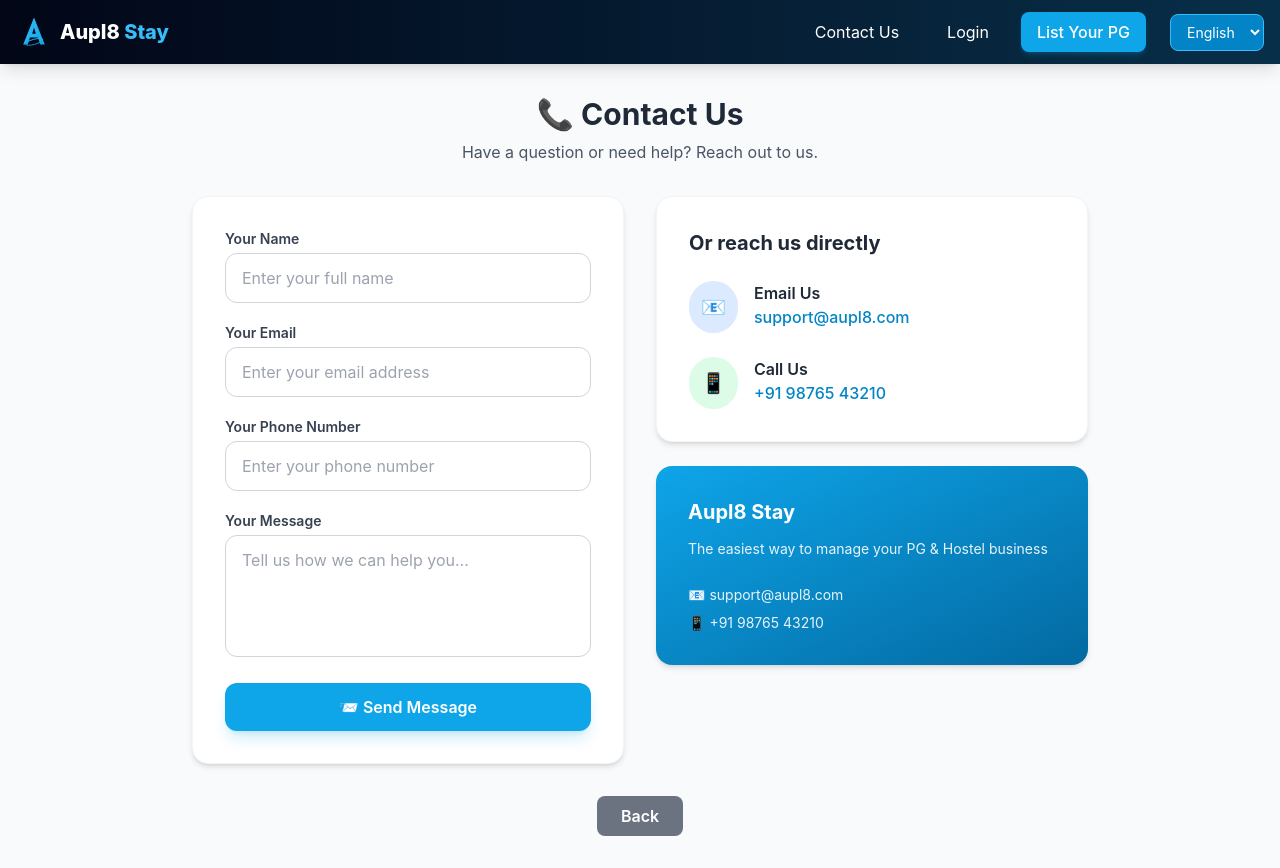
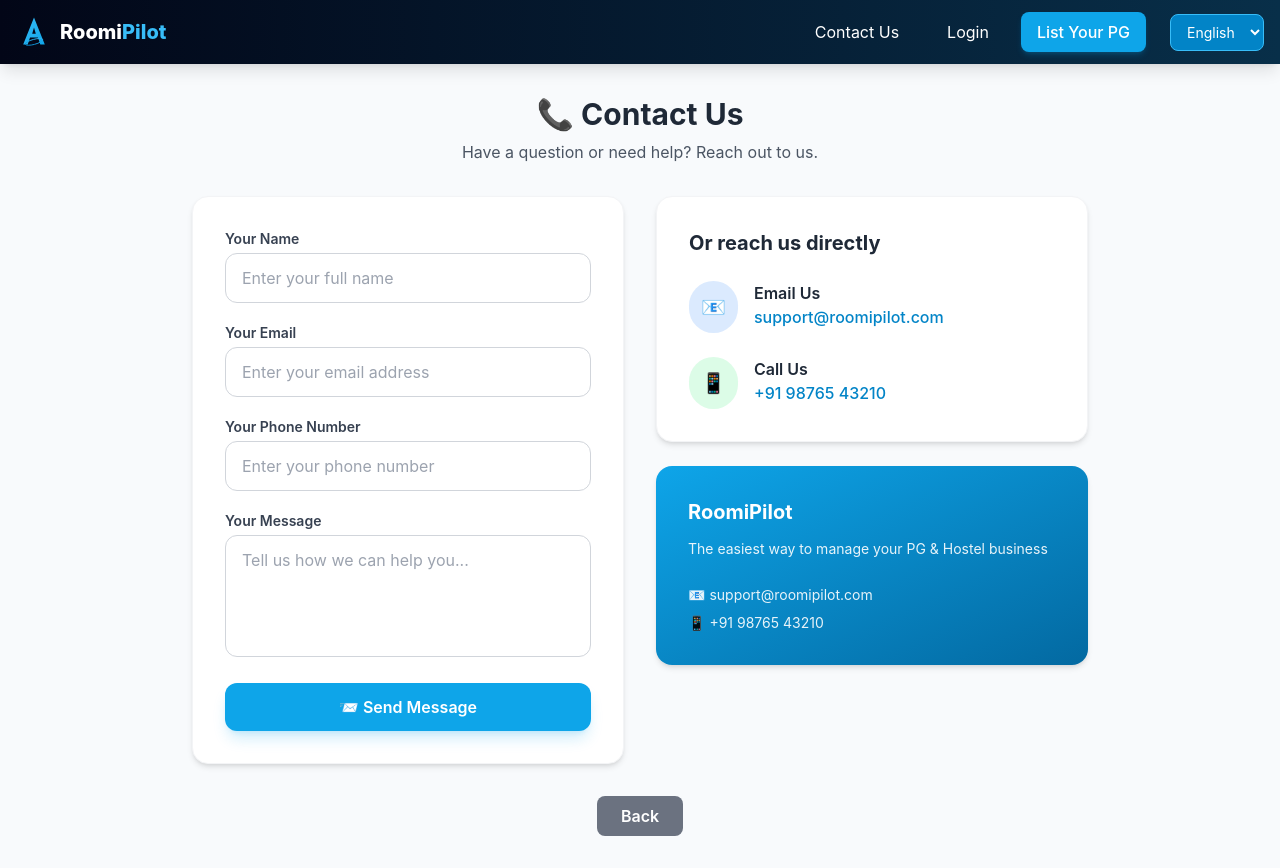
Before and after one commit to ravirajh2010-test/PGApp, a React (Vite) app in the folder frontend/: page /contact in a window 1280 px wide. Built offline with nearby package versions, Linux system fonts and the light colour scheme; no server answers; the HTML template or start-up script is replaced by a standard one.

Commit message:
Rebrand Aupl8 Stay to RoomiPilot: update all UI, emails, i18n, CORS for roomipilot.com domain

```diff
--- a/frontend/index.html
+++ b/frontend/index.html
@@ -4,7 +4,7 @@
     <meta charset="UTF-8" />
     <link rel="icon" type="image/svg+xml" href="/images/aupl8-logo.svg" />
     <meta name="viewport" content="width=device-width, initial-scale=1.0" />
-    <title>Aupl8 Stay - Property Management</title>
+    <title>RoomiPilot - Property Management</title>
   </head>
   <body>
     <div id="root"></div>
--- a/frontend/src/App.css
+++ b/frontend/src/App.css
@@ -17,7 +17,7 @@
   background: #f8fafc;
 }
 
-/* Aupl8 brand theme */
+/* RoomiPilot brand theme */
 :root {
   --saffron-primary: #FF9933;
   --saffron-dark: #E68A2C;
--- a/frontend/src/components/Header.jsx
+++ b/frontend/src/components/Header.jsx
@@ -19,8 +19,8 @@
     <header className="bg-gradient-to-r from-dark-900 to-brand-950 text-white shadow-lg sticky top-0 z-50">
       <div className="max-w-7xl mx-auto px-4 py-3 flex justify-between items-center">
         <Link to="/" className="flex items-center gap-2">
-          <img src="/images/aupl8-logo.svg" alt="Aupl8" className="h-9 w-9" />
-          <span className="text-xl font-extrabold">{org ? org.name : <span>Aupl8 <span className="text-brand-400">Stay</span></span>}</span>
+          <img src="/images/aupl8-logo.svg" alt="RoomiPilot" className="h-9 w-9" />
+          <span className="text-xl font-extrabold">{org ? org.name : <span>Roomi<span className="text-brand-400">Pilot</span></span>}</span>
         </Link>
         <div className="flex items-center gap-6">
           <nav className="flex items-center gap-4">
--- a/frontend/src/locales/en.json
+++ b/frontend/src/locales/en.json
@@ -1,5 +1,5 @@
 {
-  "app.title": "Aupl8 Stay - Multi-Tenant Property Management",
+  "app.title": "RoomiPilot - Multi-Tenant Property Management",
   "app.listYourPG": "List Your PG",
 
   "auth.login": "Login",
@@ -147,7 +147,7 @@
   "superAdmin.noInactiveUsers": "No inactive users found",
 
   "onboarding.registerBusiness": "Register Your PG Business",
-  "onboarding.setupOrg": "Set up your organization on Aupl8 Stay in minutes",
+  "onboarding.setupOrg": "Set up your organization on RoomiPilot in minutes",
   "onboarding.choosePlan": "Choose Your Plan",
   "onboarding.orgDetails": "Organization Details",
   "onboarding.createAdmin": "Create Admin Account",
@@ -177,7 +177,7 @@
   "onboarding.fillRequired": "Please fill in all required fields",
   "onboarding.enterAddress": "Enter your business address",
 
-  "guest.pageTitle": "Aupl8 Stay",
+  "guest.pageTitle": "RoomiPilot",
   "guest.tagline": "The easiest way to manage your PG & Hostel business",
   "guest.taglineSub": "Multi-tenant SaaS platform for PG owners and hostel managers",
   "guest.propertyMgmt": "Property Management",
--- a/frontend/src/locales/hi.json
+++ b/frontend/src/locales/hi.json
@@ -1,5 +1,5 @@
 {
-  "app.title": "Aupl8 Stay - मल्टी-टेनेंट संपत्ति प्रबंधन",
+  "app.title": "RoomiPilot - मल्टी-टेनेंट संपत्ति प्रबंधन",
   "app.listYourPG": "अपना PG सूचीबद्ध करें",
 
   "auth.login": "लॉगिन",
@@ -147,7 +147,7 @@
   "superAdmin.noInactiveUsers": "कोई निष्क्रिय उपयोगकर्ता नहीं मिला",
 
   "onboarding.registerBusiness": "अपना PG व्यापार पंजीकृत करें",
-  "onboarding.setupOrg": "कुछ मिनटों में Aupl8 Stay पर अपना संगठन स्थापित करें",
+  "onboarding.setupOrg": "कुछ मिनटों में RoomiPilot पर अपना संगठन स्थापित करें",
   "onboarding.choosePlan": "अपनी योजना चुनें",
   "onboarding.orgDetails": "संगठन विवरण",
   "onboarding.createAdmin": "प्रशासक खाता बनाएं",
@@ -177,7 +177,7 @@
   "onboarding.fillRequired": "कृपया सभी आवश्यक फ़ील्ड भरें",
   "onboarding.enterAddress": "अपना व्यापार पता दर्ज करें",
 
-  "guest.pageTitle": "Aupl8 Stay",
+  "guest.pageTitle": "RoomiPilot",
   "guest.tagline": "अपने PG और हॉस्टल व्यवसाय को प्रबंधित करने का सबसे आसान तरीका",
   "guest.taglineSub": "PG मालिकों और हॉस्टल प्रबंधकों के लिए मल्टी-टेनेंट SaaS प्लेटफॉर्म",
   "guest.propertyMgmt": "संपत्ति प्रबंधन",
--- a/frontend/src/locales/te.json
+++ b/frontend/src/locales/te.json
@@ -1,5 +1,5 @@
 {
-  "app.title": "Aupl8 Stay - మల్టీ-టెనెంట్ ప్రాపర్టీ మేనేజ్‌మెంట్",
+  "app.title": "RoomiPilot - మల్టీ-టెనెంట్ ప్రాపర్టీ మేనేజ్‌మెంట్",
   "app.listYourPG": "మీ PG జాబితా చేయండి",
 
   "auth.login": "లాగిన్",
@@ -147,7 +147,7 @@
   "superAdmin.noInactiveUsers": "నిష్క్రియ వినియోగదారులు కనుగొనబడలేదు",
 
   "onboarding.registerBusiness": "మీ PG వ్యాపారాన్ని నమోదు చేయండి",
-  "onboarding.setupOrg": "కొన్ని నిమిషాల్లో Aupl8 Stay లో మీ సంస్థను ఏర్పాటు చేయండి",
+  "onboarding.setupOrg": "కొన్ని నిమిషాల్లో RoomiPilot లో మీ సంస్థను ఏర్పాటు చేయండి",
   "onboarding.choosePlan": "మీ ప్లాన్ ఎంచుకోండి",
   "onboarding.orgDetails": "సంస్థ వివరాలు",
   "onboarding.createAdmin": "నిర్వాహక ఖాతా సృష్టించండి",
@@ -177,7 +177,7 @@
   "onboarding.fillRequired": "దయచేసి అన్ని అవసరమైన ఫీల్డ్‌లను నింపండి",
   "onboarding.enterAddress": "మీ వ్యాపార చిరునామాను నమోదు చేయండి",
 
-  "guest.pageTitle": "Aupl8 Stay",
+  "guest.pageTitle": "RoomiPilot",
   "guest.tagline": "మీ PG & హాస్టల్ వ్యాపారాన్ని నిర్వహించడానికి సులభమైన మార్గం",
   "guest.taglineSub": "PG యజమానులు మరియు హాస్టల్ నిర్వాహకుల కోసం మల్టీ-టెనెంట్ SaaS ప్లాట్‌ఫాం",
   "guest.propertyMgmt": "ఆస్తి నిర్వహణ",
--- a/frontend/src/pages/ContactUs.jsx
+++ b/frontend/src/pages/ContactUs.jsx
@@ -135,8 +135,8 @@
                   <h3 className="font-semibold text-gray-800">
                     <FormattedMessage id="contact.emailUs" defaultMessage="Email Us" />
                   </h3>
-                  <a href="mailto:support@aupl8.com" className="text-brand-600 hover:underline font-medium">
-                    support@aupl8.com
+                  <a href="mailto:support@roomipilot.com" className="text-brand-600 hover:underline font-medium">
+                    support@roomipilot.com
                   </a>
                 </div>
               </div>
@@ -156,7 +156,7 @@
 
           {/* Quick info card */}
           <div className="bg-gradient-to-br from-brand-500 to-brand-700 rounded-2xl shadow-md p-8 text-white">
-            <h3 className="text-xl font-bold mb-3">Aupl8 Stay</h3>
+            <h3 className="text-xl font-bold mb-3">RoomiPilot</h3>
             <p className="opacity-90 text-sm leading-relaxed">
               <FormattedMessage
                 id="guest.tagline"
@@ -164,7 +164,7 @@
               />
             </p>
             <div className="mt-6 space-y-2 text-sm opacity-90">
-              <p>📧 support@aupl8.com</p>
+              <p>📧 support@roomipilot.com</p>
               <p>📱 +91 98765 43210</p>
             </div>
           </div>
--- a/frontend/src/pages/GuestView.jsx
+++ b/frontend/src/pages/GuestView.jsx
@@ -26,9 +26,9 @@
             <div className="flex flex-col md:flex-row items-center gap-12">
               <div className="flex-1 text-center md:text-left">
                 <div className="flex items-center gap-3 mb-6 justify-center md:justify-start">
-                  <img src="/images/aupl8-logo.svg" alt="Aupl8" className="h-14 w-14" />
+                  <img src="/images/aupl8-logo.svg" alt="RoomiPilot" className="h-14 w-14" />
                   <span className="text-4xl md:text-5xl font-extrabold tracking-tight">
-                    Aupl8 <span className="text-brand-400">Stay</span>
+                    Roomi<span className="text-brand-400">Pilot</span>
                   </span>
                 </div>
                 <h1 className="text-3xl md:text-5xl font-bold mb-6 leading-tight">
@@ -49,7 +49,7 @@
               <div className="flex-1 hidden md:flex justify-center">
                 <div className="relative">
                   <div className="w-80 h-80 bg-gradient-to-br from-brand-400/20 to-brand-600/20 rounded-3xl backdrop-blur-sm border border-brand-400/20 p-8 flex items-center justify-center">
-                    <img src="/images/aupl8-logo.svg" alt="Aupl8 Stay" className="w-48 h-48 drop-shadow-2xl" />
+                    <img src="/images/aupl8-logo.svg" alt="RoomiPilot" className="w-48 h-48 drop-shadow-2xl" />
                   </div>
                   <div className="absolute -top-4 -right-4 w-20 h-20 bg-brand-500 rounded-2xl flex items-center justify-center shadow-lg">
                     <span className="text-3xl">🏢</span>
@@ -138,10 +138,10 @@
         <footer className="bg-dark-900 text-gray-400 py-8">
           <div className="max-w-7xl mx-auto px-4 flex flex-col md:flex-row items-center justify-between gap-4">
             <div className="flex items-center gap-2">
-              <img src="/images/aupl8-logo.svg" alt="Aupl8" className="h-8 w-8" />
-              <span className="text-white font-bold text-lg">Aupl8 Stay</span>
+              <img src="/images/aupl8-logo.svg" alt="RoomiPilot" className="h-8 w-8" />
+              <span className="text-white font-bold text-lg">RoomiPilot</span>
             </div>
-            <p className="text-sm">&copy; {new Date().getFullYear()} Aupl8 Stay. All rights reserved.</p>
+            <p className="text-sm">&copy; {new Date().getFullYear()} RoomiPilot. All rights reserved.</p>
           </div>
         </footer>
       </div>
--- a/frontend/src/pages/Login.jsx
+++ b/frontend/src/pages/Login.jsx
@@ -68,8 +68,8 @@
             <div className="absolute top-10 left-10 w-40 h-40 bg-brand-400/10 rounded-full blur-2xl"></div>
             <div className="absolute bottom-10 right-10 w-56 h-56 bg-brand-600/10 rounded-full blur-2xl"></div>
             <div className="relative text-center text-white">
-              <img src="/images/aupl8-logo.svg" alt="Aupl8 Stay" className="h-24 w-24 mx-auto mb-6 drop-shadow-lg" />
-              <h2 className="text-3xl font-extrabold mb-2">Aupl8 <span className="text-brand-400">Stay</span></h2>
+              <img src="/images/aupl8-logo.svg" alt="RoomiPilot" className="h-24 w-24 mx-auto mb-6 drop-shadow-lg" />
+              <h2 className="text-3xl font-extrabold mb-2">Roomi<span className="text-brand-400">Pilot</span></h2>
               <p className="text-gray-300 text-lg">Manage your PG/Hostel business with ease</p>
               <div className="mt-8 flex gap-3 justify-center">
                 <div className="w-2 h-2 bg-brand-400 rounded-full"></div>
@@ -83,8 +83,8 @@
           <div className="p-8">
             <div className="text-center mb-8">
               <div className="flex items-center justify-center gap-2 mb-2 md:hidden">
-                <img src="/images/aupl8-logo.svg" alt="Aupl8" className="h-10 w-10" />
-                <span className="text-3xl font-extrabold text-gray-800">Aupl8 <span className="text-brand-500">Stay</span></span>
+                <img src="/images/aupl8-logo.svg" alt="RoomiPilot" className="h-10 w-10" />
+                <span className="text-3xl font-extrabold text-gray-800">Roomi<span className="text-brand-500">Pilot</span></span>
               </div>
               <h2 className="text-2xl font-bold text-gray-800">
                 <FormattedMessage id="auth.loginTitle" defaultMessage="Admin Login" />
--- a/frontend/src/pages/Onboarding.jsx
+++ b/frontend/src/pages/Onboarding.jsx
@@ -67,10 +67,10 @@
       <div className="max-w-3xl mx-auto">
         <div className="text-center mb-8">
           <div className="flex items-center justify-center gap-2 mb-2">
-            <img src="/images/aupl8-logo.svg" alt="Aupl8" className="h-10 w-10" />
-            <span className="text-4xl font-extrabold text-gray-800">Aupl8 <span className="text-brand-500">Stay</span></span>
+            <img src="/images/aupl8-logo.svg" alt="RoomiPilot" className="h-10 w-10" />
+            <span className="text-4xl font-extrabold text-gray-800">Roomi<span className="text-brand-500">Pilot</span></span>
           </div>
-          <p className="text-gray-600"><FormattedMessage id="onboarding.setupOrg" defaultMessage="Set up your organization on Aupl8 Stay in minutes" /></p>
+          <p className="text-gray-600"><FormattedMessage id="onboarding.setupOrg" defaultMessage="Set up your organization on RoomiPilot in minutes" /></p>
         </div>
 
         {/* Progress Steps */}
@@ -149,7 +149,7 @@
                 <div>
                   <label className="block text-sm font-medium text-gray-700 mb-1"><FormattedMessage id="onboarding.orgUrlSlug" defaultMessage="Organization URL Slug" /> *</label>
                   <div className="flex items-center">
-                    <span className="text-gray-500 text-sm mr-2">aupl8stay.com/</span>
+                    <span className="text-gray-500 text-sm mr-2">roomipilot.com/</span>
                     <input
                       type="text"
                       value={form.orgSlug}
--- a/frontend/src/pages/Register.jsx
+++ b/frontend/src/pages/Register.jsx
@@ -37,8 +37,8 @@
       <div className="bg-white rounded-2xl shadow-xl p-8 w-full max-w-md border border-gray-100">
         <div className="text-center mb-8">
           <div className="flex items-center justify-center gap-2 mb-2">
-            <img src="/images/aupl8-logo.svg" alt="Aupl8" className="h-10 w-10" />
-            <span className="text-3xl font-extrabold text-gray-800">Aupl8 <span className="text-brand-500">Stay</span></span>
+            <img src="/images/aupl8-logo.svg" alt="RoomiPilot" className="h-10 w-10" />
+            <span className="text-3xl font-extrabold text-gray-800">Roomi<span className="text-brand-500">Pilot</span></span>
           </div>
           <h2 className="text-2xl font-bold text-gray-800"><FormattedMessage id="auth.register" defaultMessage="Register" /></h2>
         </div>
```
Also changed, not shown: 2 other files (tests, documents, lock files or other folders).
